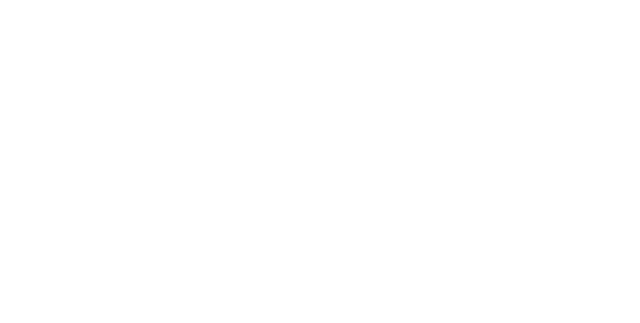
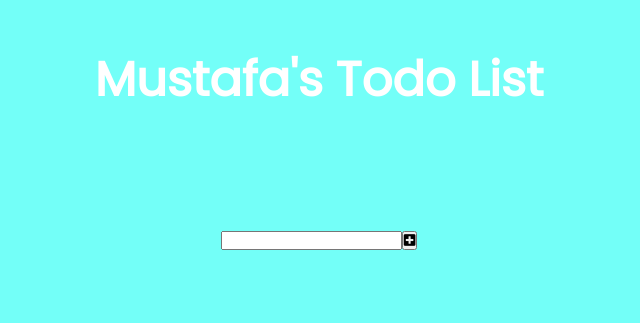
Before and after one commit to MGench/ToDo-List, a plain HTML site: page index.html in a window 1280 px wide. Shown: the whole page, without its empty margins (321-961 px from the left). Drawn offline with Linux system fonts and the light colour scheme.

Commit message:
added colour centered the list

```diff
--- a/index.html
+++ b/index.html
@@ -3,9 +3,27 @@
 <head>
     <meta charset="UTF-8">
     <meta name="viewport" content="width=device-width, initial-scale=1.0">
-    <title>todolist</title>
+    <link href="https://fonts.googleapis.com/css2?family=Poppins&display=swap" rel="stylesheet">
+    <link rel="stylesheet" href="https://cdnjs.cloudflare.com/ajax/libs/font-awesome/5.15.2/css/all.min.css">
+    <link rel="stylesheet" href="./style.css">
+    <title>ToDo List</title>
 </head>
 <body>
 
+    <header>
+        <h1>Mustafa's Todo List</h1>
+    </header>
+    <form>
+        <input type="text" class="todo-input">
+        <button class="todo-button" type="submit">
+            <i class="fas fa-plus-square"></i>
+        </button>
+    </form>
+
+    <div class="todo-container">
+        <ul class="todo-list"></ul>
+    </div>
+
+    <script src="./app.js"></script>
 </body>
 </html>
--- a/style.css
+++ b/style.css
@@ -0,0 +1,23 @@
+* {
+    margin: 0;
+    padding: 0;
+    box-sizing: border-box;
+}
+
+body {
+    background: #73FFF8;
+    color: white;
+    font-family: "Poppins", sans-serif;
+    min-height: 100vh;
+}
+
+header {
+    font-size: 1.5rem;
+}
+
+header,form {
+    min-height: 20vh;
+    display: flex;
+    justify-content: center;
+    align-items: center;
+}
```
